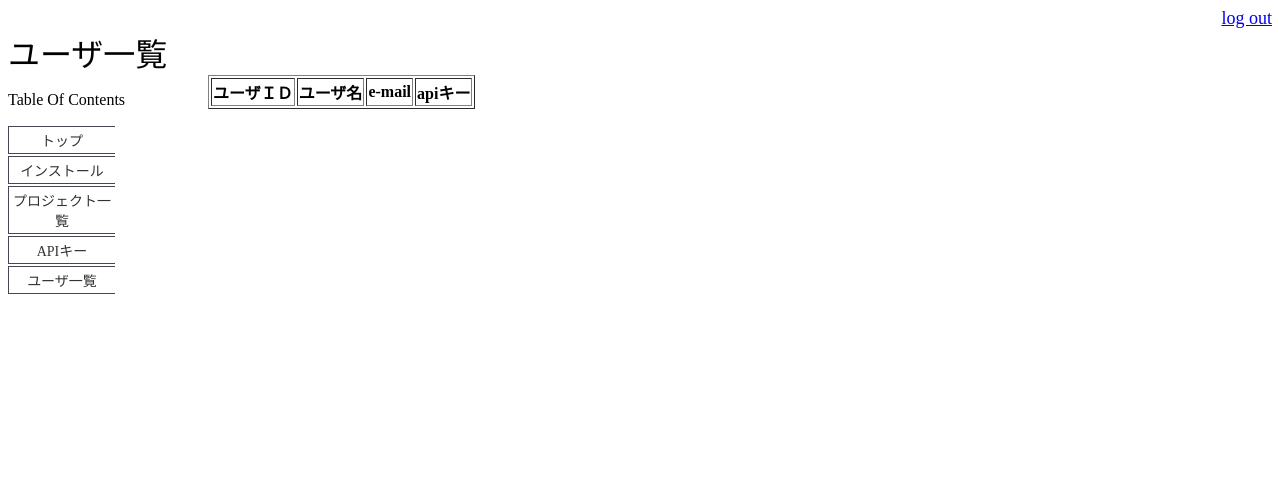
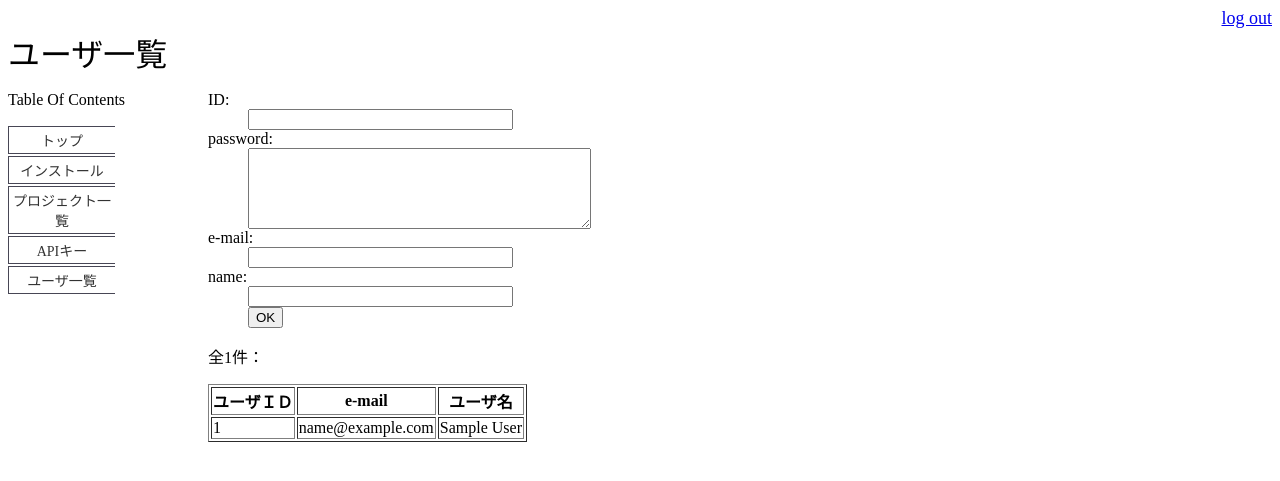
Before and after one commit to unyaunya/pmp, a Flask app: page /users.html in a window 1280 px wide. Shown: the top 481 px of the page. Run offline with Flask 2, Linux system fonts and the light colour scheme; the visitor is signed in with stand-in values (Sample User, id 1); data comes from the database, SQL or seed files in the repository; lists and menus that the app fills with data are empty.

Commit message:
サーバ機能(途中)

```diff
--- a/pmp/server/server.py
+++ b/pmp/server/server.py
@@ -88,7 +88,21 @@ def project_list():
 
 @app.route('/users.html')
 def users():
-    return render_template('users.html')
+    cur = g.db.execute('select id, passwd, email, name, apikey from users order by id desc')
+    users = [dict(id=row[0], passwd=row[1], email=row[2], name=row[3],
+               apikey=row[4]) for row in cur.fetchall()]
+    return render_template('users.html', users=users)
+
+@app.route('/add_user', methods=['POST'])
+def add_user():
+    if not session.get('logged_in'):
+        abort(401)
+    g.db.execute("insert into users (id, passwd, email, name, apikey) values (?, ?, ?, ?, '')",
+                 [request.form['id'], request.form['passwd'],
+                  request.form['email'], request.form['name']])
+    g.db.commit()
+    flash('New user was successfully posted')
+    return redirect(url_for('users'))
 
 #handle http request(Web API)
 @app.route('/pmp/api/projects/')
--- a/pmp/server/templates/users.html
+++ b/pmp/server/templates/users.html
@@ -2,14 +2,29 @@
 {% block title %}ユーザ一覧{% endblock %}
 {% block header %}ユーザ一覧{% endblock %}
 {% block content %}
+    {% if session.logged_in %}
+    <form action="{{ url_for('add_user') }}" method=post class=add-user>
+      <dl>
+        <dt>ID:
+        <dd><input type=text size=30 name=id>
+        <dt>password:
+        <dd><textarea name=passwd rows=5 cols=40></textarea>
+        <dt>e-mail:
+        <dd><input type=text size=30 name=email>
+        <dt>name:
+        <dd><input type=text size=30 name=name>
+        <dd><input type=submit value=OK>
+      </dl>
+    </form>
+    {% endif %}
+    <p>全{{users|length}}件：</p>
     <table border="1">
-    <tr><th>ユーザＩＤ</th><th>ユーザ名</th><th>e-mail</th><th>apiキー</th></tr>
-    {% for project in projects %}
+    <tr><th>ユーザＩＤ</th><th>e-mail</th><th>ユーザ名</th></tr>
+    {% for user in users %}
       <tr>
-         <td>ほげ</td>
-         <td>ほげ</td>
-         <td>ほげ</td>
-         <td>ほげ</td>
+         <td>{{user.id}}</td>
+         <td>{{user.email}}</td>
+         <td>{{user.name}}</td>
       </tr>
     {% endfor %}
     </table>
```
